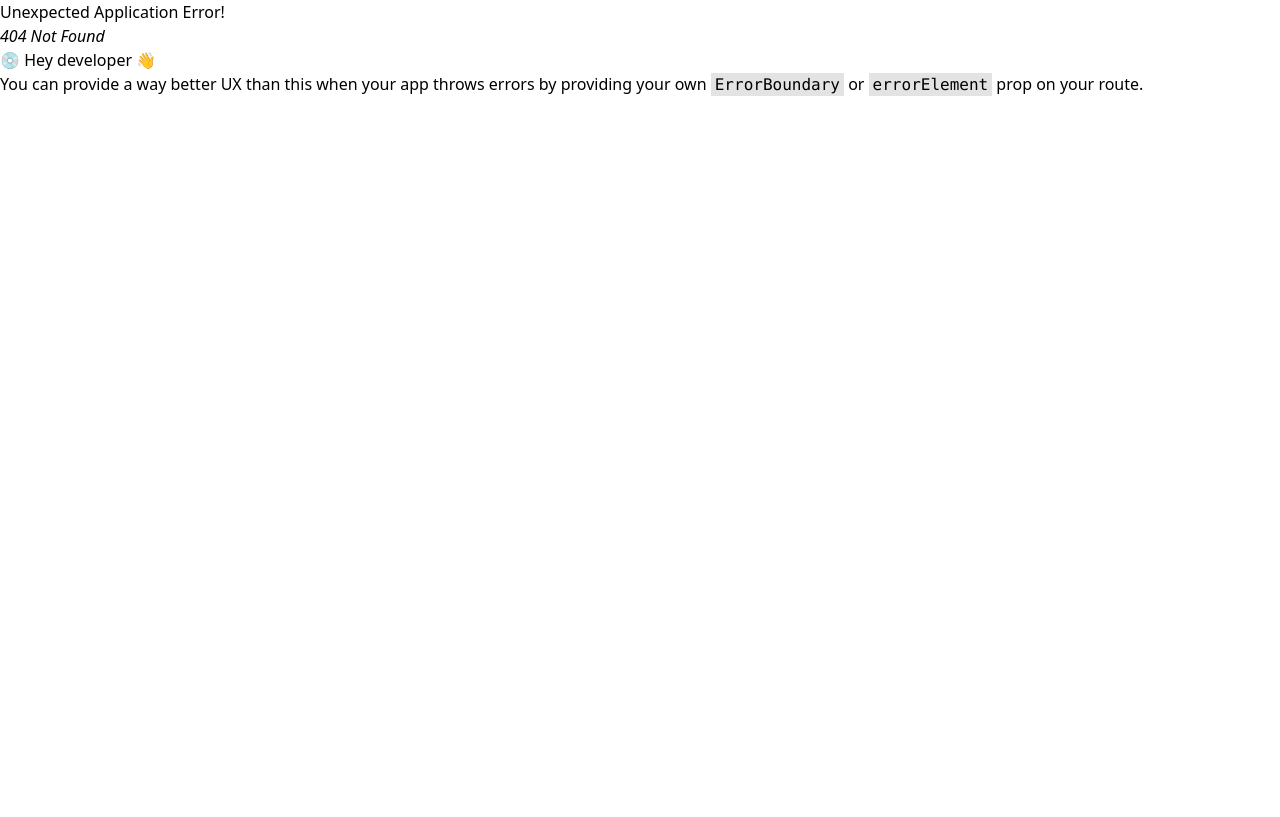
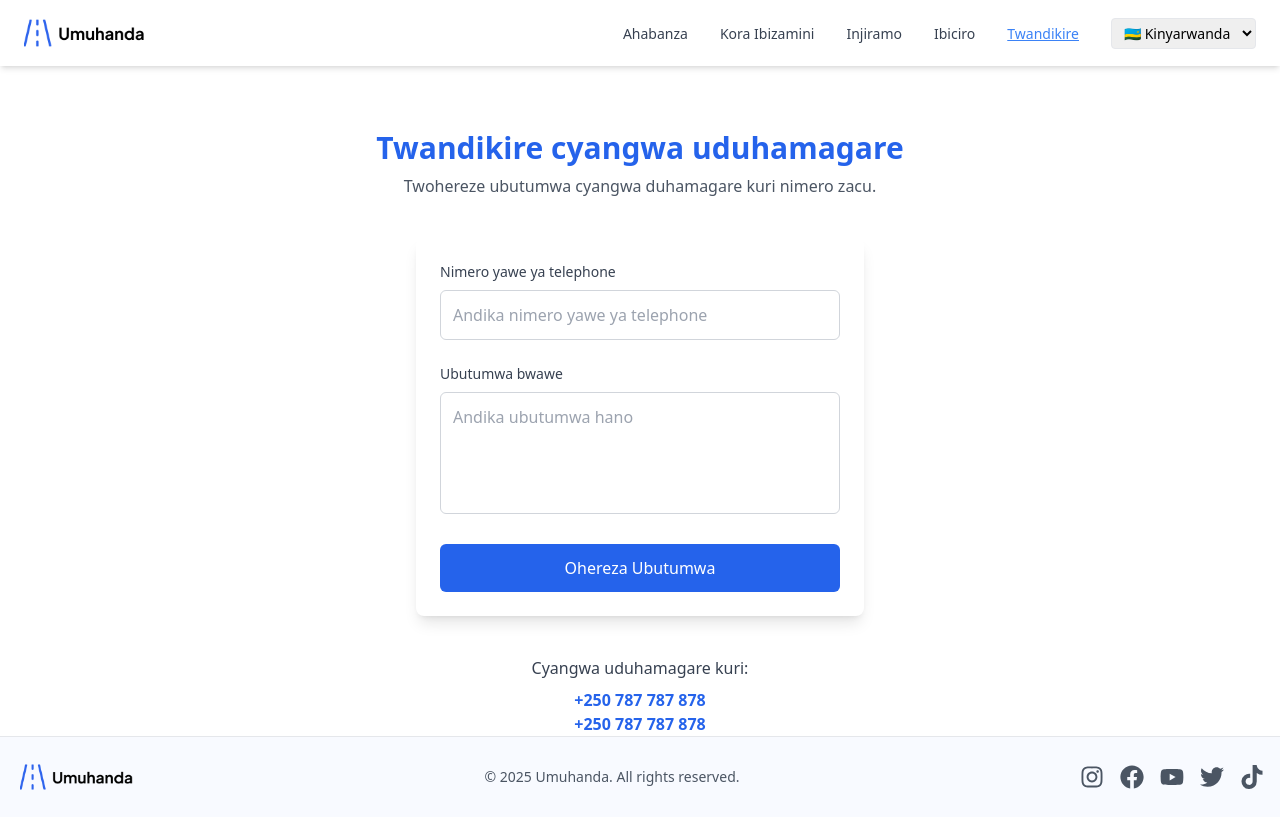
Before and after one commit to Umuhanda-Project/frontend, a React (Vite) app: page /contact in a window 1280 px wide. Before the commit this address had no page. Built offline with nearby package versions, Linux system fonts and the light colour scheme.

Commit message:
Add contact page

```diff
--- a/package.json
+++ b/package.json
@@ -13,6 +13,7 @@
     "framer-motion": "^12.0.1",
     "react": "^18.3.1",
     "react-dom": "^18.3.1",
+    "react-hook-form": "^7.54.2",
     "react-icons": "^5.4.0",
     "react-router": "^7.1.3"
   },
--- a/src/components/Header.tsx
+++ b/src/components/Header.tsx
@@ -1,40 +1,74 @@
 import logo from "../assets/Umuhanda_logo.png";
+import { NavLink } from "react-router";
 
 // Constants for easier maintainability
-const MENU_ITEMS = ["Ahabanza", "Kora Ibizamini", "Injiramo", "Ibiciro", "Twandikire"];
+const MENU_ITEMS = [
+  { name: "Ahabanza", href: "/" },
+  { name: "Kora Ibizamini", href: "/signin" },
+  { name: "Injiramo", href: "/signin" },
+  { name: "Ibiciro", href: "/home" },
+  { name: "Twandikire", href: "/contact" },
+];
+
+const LANGUAGES = [
+  { label: "🇷🇼 Kinyarwanda", value: "kinyarwanda" },
+  { label: "🇬🇧 English", value: "english" },
+  { label: "🇫🇷 French", value: "french" },
+];
 
 const Header = () => {
   return (
-    <header className="flex justify-between items-center py-2 px-6 max-lg:items-center max-lg:p-0 max-md:flex-col">
+    <header className="flex justify-between items-center py-4 px-6 shadow-md">
       {/* Logo Section */}
       <div>
-        <img src={logo} alt="Umuhanda Logo" className="w-44 max-lg:w-24" />
+        <img
+          src={logo}
+          alt="Umuhanda Logo - Navigate to Home"
+          className="w-32 max-md:w-24"
+        />
       </div>
 
       {/* Navigation & Language Section */}
-      <div className="flex items-center space-x-24 max-lg:space-x-12 max-sm:flex-col max-md:space-x-6">
+      <div className="flex items-center space-x-8 max-md:space-x-4">
         {/* Navigation Menu */}
         <nav aria-label="Main navigation">
-          <ul className="flex items-center space-x-12 max-lg:space-x-4 max-md:space-x-2 max-sm:space-x-1">
+          <ul className="flex items-center space-x-8 max-md:space-x-4">
             {MENU_ITEMS.map((item, index) => (
-              <li key={index} className="max-md:text-xs hover:underline cursor-pointer">
-                {item}
+              <li key={index}>
+                <NavLink
+                  to={item.href}
+                  className={({ isActive }) =>
+                    `text-sm font-medium ${
+                      isActive ? "text-blue-500 underline" : "text-gray-700"
+                    } hover:text-blue-500 transition duration-300`
+                  }
+
+                >
+                  {item.name}
+                </NavLink>
               </li>
             ))}
           </ul>
         </nav>
 
         {/* Language Selector */}
-        <div className="flex items-center space-x-2">
+        <div>
+          <label
+            htmlFor="language-options"
+            className="sr-only"
+          >
+            Select Language
+          </label>
           <select
+            id="language-options"
             name="language-options"
-            id="language-options"
-            className="border rounded px-2 py-1"
-            aria-label="Language selector"
+            className="border rounded px-2 py-1 text-sm focus:outline-none focus:ring-2 focus:ring-blue-500"
           >
-            <option value="kinyarwanda">🇷🇼 Kinyarwanda</option>
-            <option value="english">🇬🇧 English</option>
-            <option value="french">🇫🇷 French</option>
+            {LANGUAGES.map((lang, index) => (
+              <option key={index} value={lang.value}>
+                {lang.label}
+              </option>
+            ))}
           </select>
         </div>
       </div>
--- /dev/null
+++ b/src/pages/Contact.tsx
@@ -0,0 +1,77 @@
+import Layout from "../Layout";
+
+const Contact = () => {
+  return (
+    <Layout>
+      <section className="h-full flex flex-col items-center mt-16 px-4">
+        {/* Header */}
+        <header className="text-center">
+          <h1 className="text-3xl font-bold text-blue-600">
+            Twandikire cyangwa uduhamagare
+          </h1>
+          <p className="text-gray-600 mt-2">
+            Twohereze ubutumwa cyangwa duhamagare kuri nimero zacu.
+          </p>
+        </header>
+
+        {/* Contact Form */}
+        <div className="mt-10 w-full max-w-md bg-white shadow-lg rounded-lg p-6">
+          <form className="flex flex-col space-y-6">
+            {/* Phone Number Input */}
+            <div>
+              <label
+                htmlFor="number"
+                className="block text-sm font-medium text-gray-700"
+              >
+                Nimero yawe ya telephone
+              </label>
+              <input
+                type="text"
+                name="number"
+                id="number"
+                placeholder="Andika nimero yawe ya telephone"
+                className="w-full p-3 mt-2 border border-gray-300 rounded-md focus:outline-none focus:ring-2 focus:ring-blue-500"
+                required
+              />
+            </div>
+
+            {/* Message Input */}
+            <div>
+              <label
+                htmlFor="text"
+                className="block text-sm font-medium text-gray-700"
+              >
+                Ubutumwa bwawe
+              </label>
+              <textarea
+                name="text"
+                id="text"
+                placeholder="Andika ubutumwa hano"
+                rows={4}
+                className="w-full p-3 mt-2 border border-gray-300 rounded-md focus:outline-none focus:ring-2 focus:ring-blue-500 resize-none"
+                required
+              />
+            </div>
+
+            {/* Submit Button */}
+            <button
+              type="submit"
+              className="bg-blue-600 py-3 text-white rounded-md font-medium hover:bg-blue-700 transition duration-300"
+            >
+              Ohereza Ubutumwa
+            </button>
+          </form>
+        </div>
+
+        {/* Contact Information */}
+        <div className="mt-10 text-center">
+          <p className="text-gray-700">Cyangwa uduhamagare kuri:</p>
+          <p className="font-semibold text-blue-600 mt-2">+250 787 787 878</p>
+          <p className="font-semibold text-blue-600">+250 787 787 878</p>
+        </div>
+      </section>
+    </Layout>
+  );
+};
+
+export default Contact;
--- a/src/pages/index.tsx
+++ b/src/pages/index.tsx
@@ -1,5 +1,6 @@
 import Hero from "./Hero";
 import FeatureNumber from "./FeatureNumber";
 import Pricing from "./Pricing"
+import Contact from "./Contact";
 
-export {Hero,FeatureNumber,Pricing}
+export {Hero,FeatureNumber,Pricing,Contact}
--- a/src/routes/index.tsx
+++ b/src/routes/index.tsx
@@ -1,10 +1,14 @@
 import { createBrowserRouter, RouterProvider } from "react-router";
 import App from "../App";
+import { Contact } from "../pages";
 
 const router = createBrowserRouter([
     {
         path:"/",
         element:<App/>
+    },{
+        path: "/contact",
+        element: <Contact/>
     }
 ])
 
```
Also changed, not shown: 1 other file (tests, documents, lock files or other folders).
